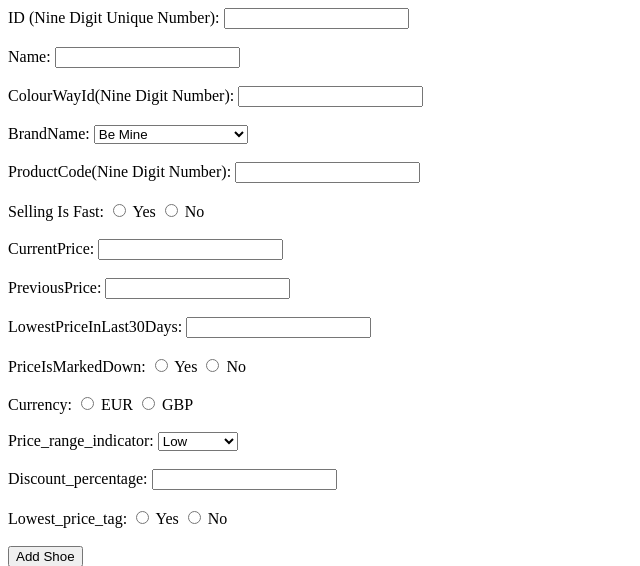
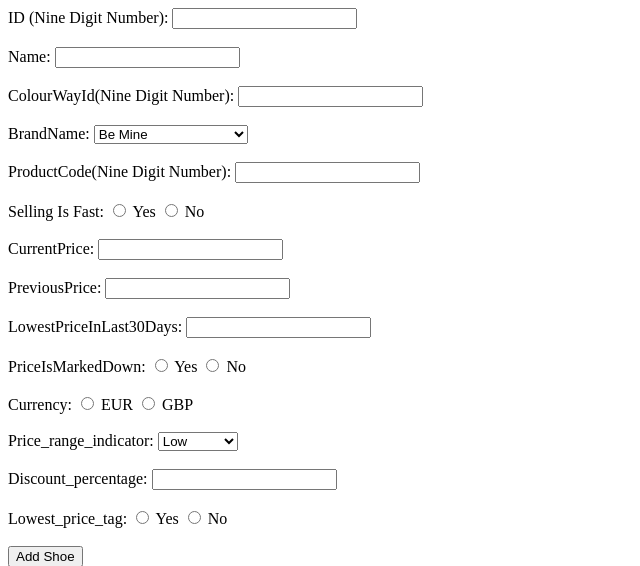
Before and after one commit to avinashd144/pda_20032381, a Flask app: template templates/addShoes.html in a window 1280 px wide. Shown: the top 566 px of the page, without its empty margins (0-640 px from the left). Run offline with Flask 3, Linux system fonts and the light colour scheme; the template is opened without the code that fills it, so the values that code supplies are empty.

Commit message:
CLean up

```diff
--- a/templates/addShoes.html
+++ b/templates/addShoes.html
@@ -14,7 +14,7 @@
     <!-- <lable for = "fid">ID</lable> -->
     <!-- <input type="number" maxlength="9" minlength="9" name="id" id="fid" required  -->
            <!-- pattern="\d{9}" title="ID must be a nine-digit number."><br/><br/> -->
-    <label for="fid">ID (Nine Digit Unique Number):</label>
+    <label for="fid">ID (Nine Digit Number):</label>
     <input type="text" name="id" id="fid" required
     pattern="^\d{9}$" title="ID must be a nine-digit number."
     oninput="this.value = this.value.replace(/[^0-9]/g, '');"
```
